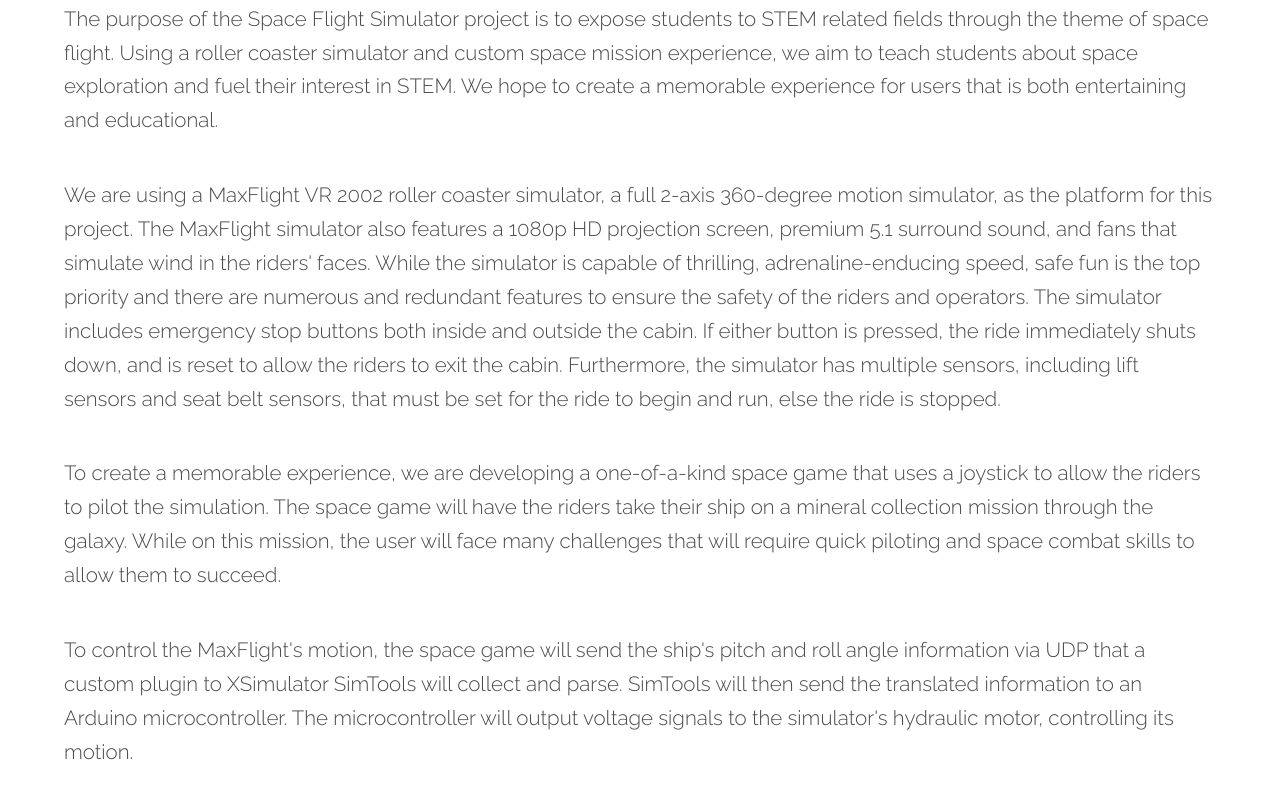
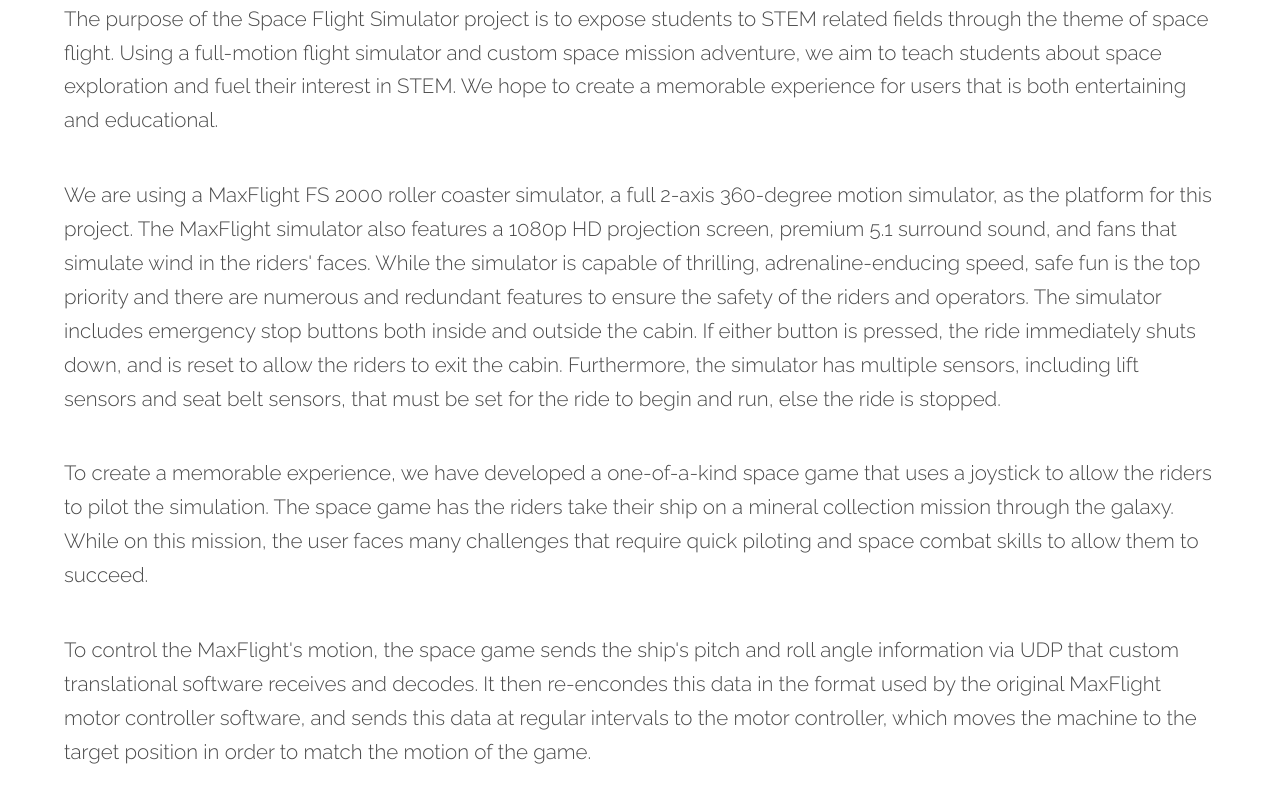
Before and after one commit to austinbachman/SpaceFlightSimulatorSite, a plain HTML site: page index.html in a window 1280 px wide. Shown: the part 1485-2293 px from the top of the page. Drawn offline with nearby package versions, Linux system fonts and the light colour scheme; a script that the page names is missing.

Commit message:
update content

```diff
--- a/index.html
+++ b/index.html
@@ -59,23 +59,20 @@
 								<h3>Project Description</h3>
 							</header>
 							<p class="animate">
-								The purpose of the Space Flight Simulator project is to expose students to STEM related fields through the theme of space flight. Using a roller coaster simulator and custom space mission experience, we aim to teach students about space exploration and fuel their interest in STEM. We hope to create a memorable experience for users that is both entertaining and educational.
+								The purpose of the Space Flight Simulator project is to expose students to STEM related fields through the theme of space flight. Using a full-motion flight simulator and custom space mission adventure, we aim to teach students about space exploration and fuel their interest in STEM. We hope to create a memorable experience for users that is both entertaining and educational.
 							</p>
 							<p class="animate">
-								We are using a MaxFlight VR 2002 roller coaster simulator, a full 2-axis 360-degree motion simulator, as the platform for this project. The MaxFlight simulator also features a 1080p HD projection screen, premium 5.1 surround sound, and fans that simulate wind in the riders' faces. While the simulator is capable of thrilling, adrenaline-enducing speed, safe fun is the top priority and there are numerous and redundant features to ensure the safety of the riders and operators. The simulator includes emergency stop buttons both inside and outside the cabin. If either button is pressed, the ride immediately shuts down, and is reset to allow the riders to exit the cabin. Furthermore, the simulator has multiple sensors, including lift sensors and seat belt sensors, that must be set for the ride to begin and run, else the ride is stopped.
+								We are using a MaxFlight FS 2000 roller coaster simulator, a full 2-axis 360-degree motion simulator, as the platform for this project. The MaxFlight simulator also features a 1080p HD projection screen, premium 5.1 surround sound, and fans that simulate wind in the riders' faces. While the simulator is capable of thrilling, adrenaline-enducing speed, safe fun is the top priority and there are numerous and redundant features to ensure the safety of the riders and operators. The simulator includes emergency stop buttons both inside and outside the cabin. If either button is pressed, the ride immediately shuts down, and is reset to allow the riders to exit the cabin. Furthermore, the simulator has multiple sensors, including lift sensors and seat belt sensors, that must be set for the ride to begin and run, else the ride is stopped.
 							</p>
 							<p class="animate">
-								To create a memorable experience, we are developing a one-of-a-kind space game that uses a joystick to allow the riders to pilot the simulation. The space game will have the riders take their ship on a mineral collection mission through the galaxy. While on this mission, the user will face many challenges that will require quick piloting and space combat skills to allow them to succeed.
+								To create a memorable experience, we have developed a one-of-a-kind space game that uses a joystick to allow the riders to pilot the simulation. The space game has the riders take their ship on a mineral collection mission through the galaxy. While on this mission, the user faces many challenges that require quick piloting and space combat skills to allow them to succeed.
 							</p>
 							<p class="animate">
-								To control the MaxFlight's motion, the space game will send the ship's pitch and roll angle information via UDP that a custom plugin to XSimulator SimTools will collect and parse. SimTools will then send the translated information to an Arduino microcontroller. The microcontroller will output voltage signals to the simulator's hydraulic motor, controlling its motion.
+								To control the MaxFlight's motion, the space game sends the ship's pitch and roll angle information via UDP that custom translational software receives and decodes. It then re-encondes this data in the format used by the original MaxFlight motor controller software, and sends this data at regular intervals to the motor controller, which moves the machine to the target position in order to match the motion of the game.
 							</p>
 							<p class="animate">
-								Once the project is complete, it will be presented to students with the help of the Challenger Learning Center of Northern Nevada. In conjunction with their <i>Be The Astronaut</i> program, the Space Flight Simulator project will be placed in the National Automobile Museum in Reno, Nevada for public enjoyment.
+								The project will be presented to students with the help of the Challenger Learning Center of Northern Nevada. In conjunction with their <i>Be The Astronaut</i> program, the Space Flight Simulator project will be placed in the National Automobile Museum in Reno, Nevada for public enjoyment.
 							</p>
-							<footer>
-
-							</footer>
 						</article>
 					</div>
 				</div>
```
